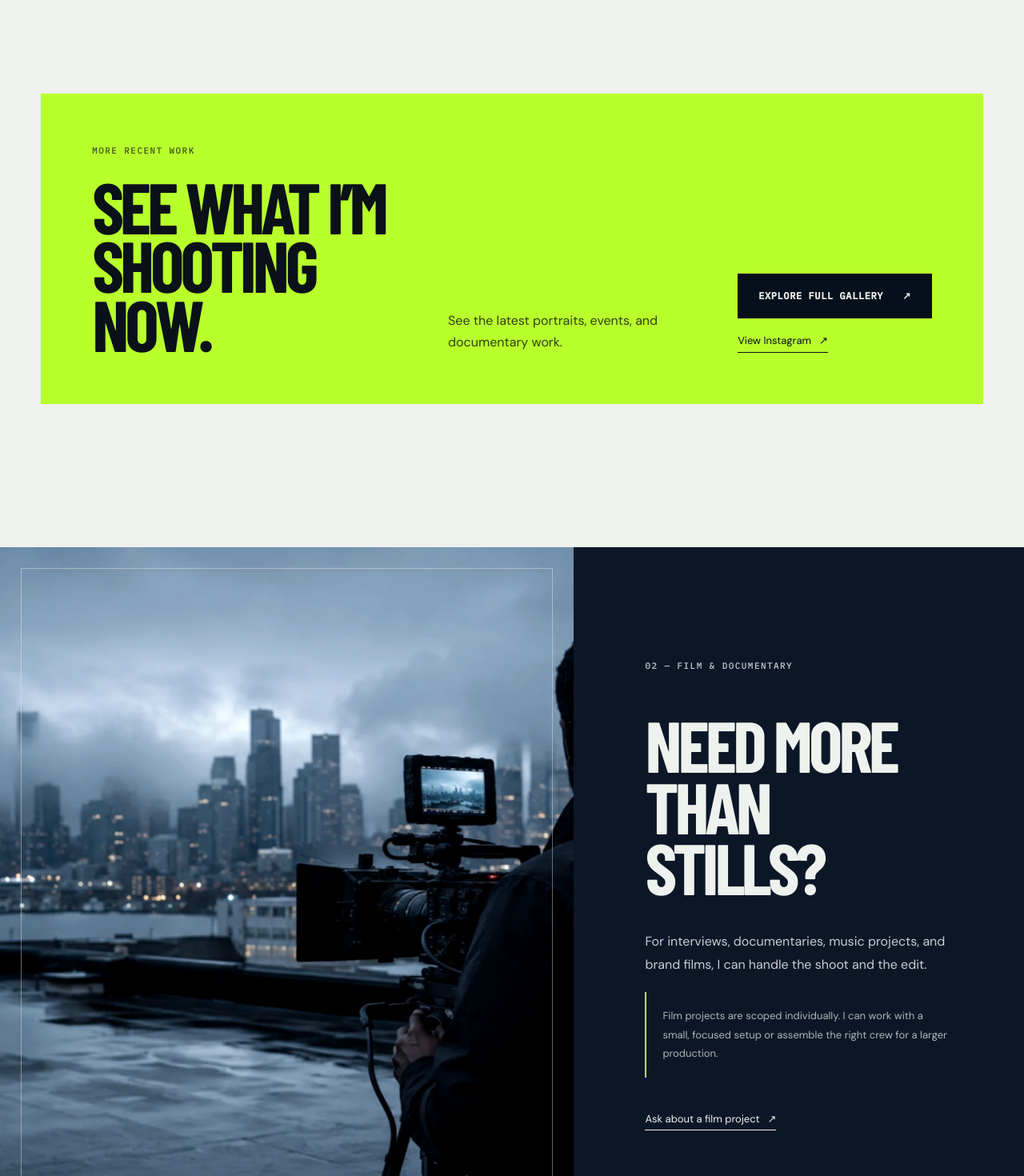
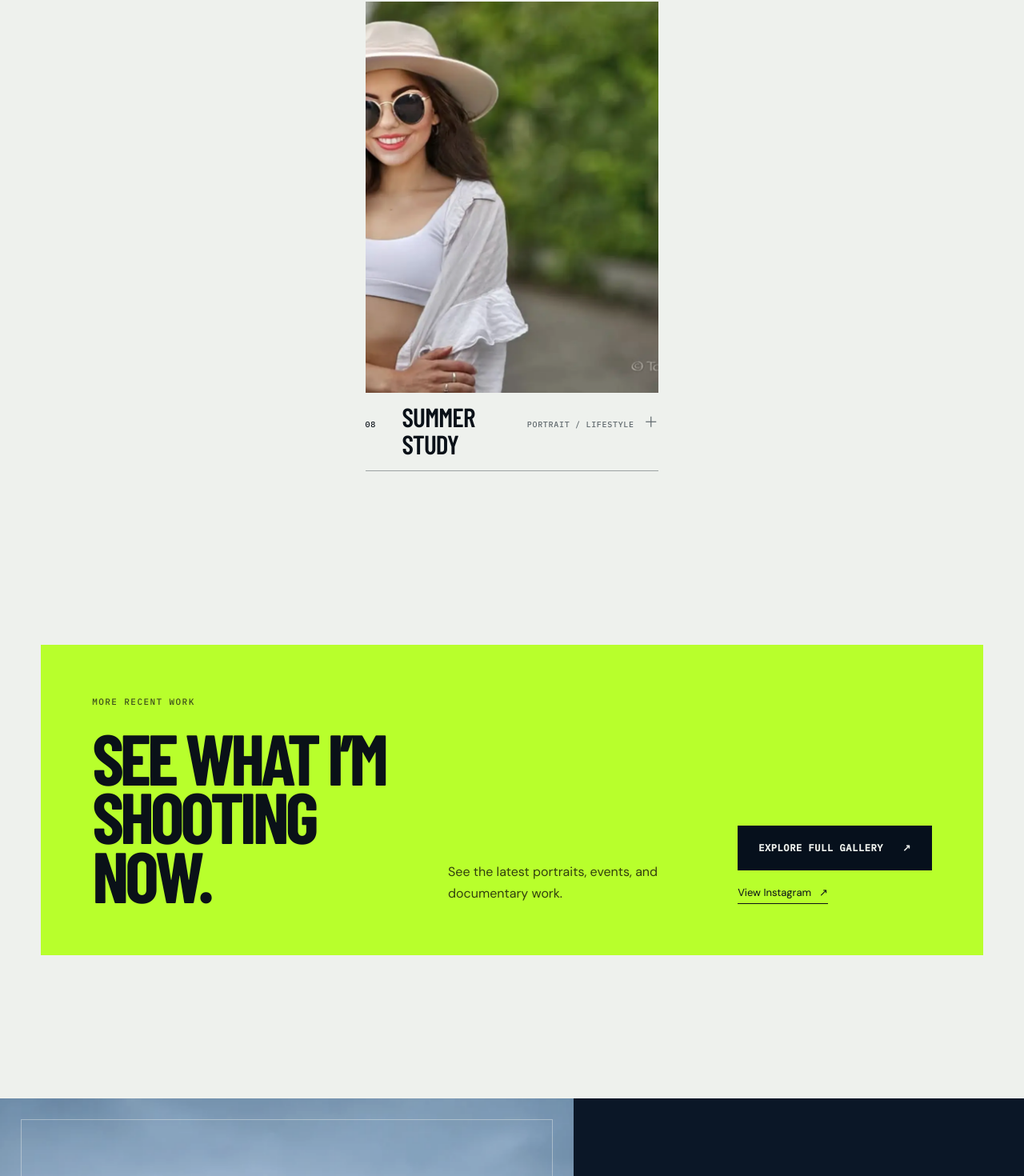
Before and after one commit to executiveusa/tonmay-frontend-, a Next.js app: page / in a window 1280 px wide. Shown: the part 5266-6736 px from the top of the page at 80% size. Built offline with nearby package versions, Linux system fonts and the light colour scheme; a web font is replaced by a local one.

Commit message:
fix: improve mobile hero contrast and center Summer study

```diff
--- a/app/globals.css
+++ b/app/globals.css
@@ -430,7 +430,7 @@ img { display: block; width: 100%; }
 .photo-card-5 { grid-column: 1 / span 5; margin-top: clamp(90px, 13vw, 180px); }
 .photo-card-6 { grid-column: 7 / span 5; margin-top: clamp(20px, 5vw, 70px); }
 .photo-card-7 { grid-column: 2 / span 6; margin-top: clamp(110px, 16vw, 220px); }
-.photo-card-8 { grid-column: 9 / span 4; margin-top: clamp(20px, 5vw, 70px); }
+.photo-card-8 { grid-column: 5 / span 4; margin-top: clamp(20px, 5vw, 70px); }
 .photo-card-image {
   display: block;
   overflow: hidden;
@@ -1098,10 +1098,11 @@ footer > div a { width:fit-content; font-size:13px; border-bottom:1px solid; pad
 
 @media (max-width: 900px) {
   .site-header { min-height:70px; grid-template-columns:1fr auto; padding:0 20px; background:linear-gradient(180deg,rgba(3,8,18,.62),transparent); }
+  .site-header.is-menu-open { position:fixed; background:var(--navy); border-color:rgba(238,241,237,.13); }
   .brand { padding:0; }
   .header-cta { display:none; }
   .menu-button { display:grid; place-items:center; min-width:44px; min-height:44px; background:transparent; color:var(--paper); border:1px solid var(--line); padding:10px 14px; align-self:center; font:10px/1 "IBM Plex Mono",monospace; text-transform:uppercase; letter-spacing:.1em; }
-  .nav { display:none; position:fixed; top:70px; left:0; right:0; max-height:calc(100svh - 70px); overflow-y:auto; background:var(--navy); padding:20px 20px max(28px, env(safe-area-inset-bottom)); flex-direction:column; align-items:stretch; gap:0; border-bottom:1px solid var(--line); }
+  .nav { display:none; position:fixed; top:70px; left:0; right:0; max-height:calc(100svh - 70px); overflow-y:auto; overscroll-behavior:contain; background:var(--navy); padding:20px 20px max(28px, env(safe-area-inset-bottom)); flex-direction:column; align-items:stretch; gap:0; border-bottom:1px solid var(--line); }
   .nav.is-open { display:flex; }
   .nav a { display:flex; align-items:center; min-height:52px; width:100%; border-bottom:1px solid rgba(238,241,237,.12); }
   .nav a::after { display:none; }
@@ -1116,10 +1117,11 @@ footer > div a { width:fit-content; font-size:13px; border-bottom:1px solid; pad
     -webkit-mask-image:radial-gradient(ellipse 35% 45% at 69% 43%, #000 10%, rgba(0,0,0,.92) 42%, transparent 78%);
     mask-image:radial-gradient(ellipse 35% 45% at 69% 43%, #000 10%, rgba(0,0,0,.92) 42%, transparent 78%);
   }
-  .hero-wash { background:linear-gradient(0deg,rgba(2,7,18,.88),transparent 68%),linear-gradient(180deg,rgba(2,7,18,.32),transparent 35%); }
+  .hero-wash { background:linear-gradient(90deg,rgba(2,7,18,.82),rgba(2,7,18,.54) 56%,rgba(2,7,18,.12) 100%),linear-gradient(0deg,rgba(2,7,18,.94),rgba(2,7,18,.44) 68%,transparent),linear-gradient(180deg,rgba(2,7,18,.62),transparent 38%); }
   .hero-frame { inset:92px 14px 14px; }
   .hero-frame > span:first-child { display:none; }
   .hero-copy { min-height:100svh; padding:112px 22px 38px; justify-content:flex-end; }
+  .hero h1, .hero h1 em, .hero-deck { color:var(--paper); text-shadow:0 2px 18px rgba(2,7,18,.72); }
   .hero-copy > .eyebrow { margin-bottom:auto; }
   .hero h1 { font-size:clamp(68px,20vw,104px); margin:0 0 26px; line-height:.84; }
   .hero-bottom { max-width:none; display:grid; gap:28px; }
```
